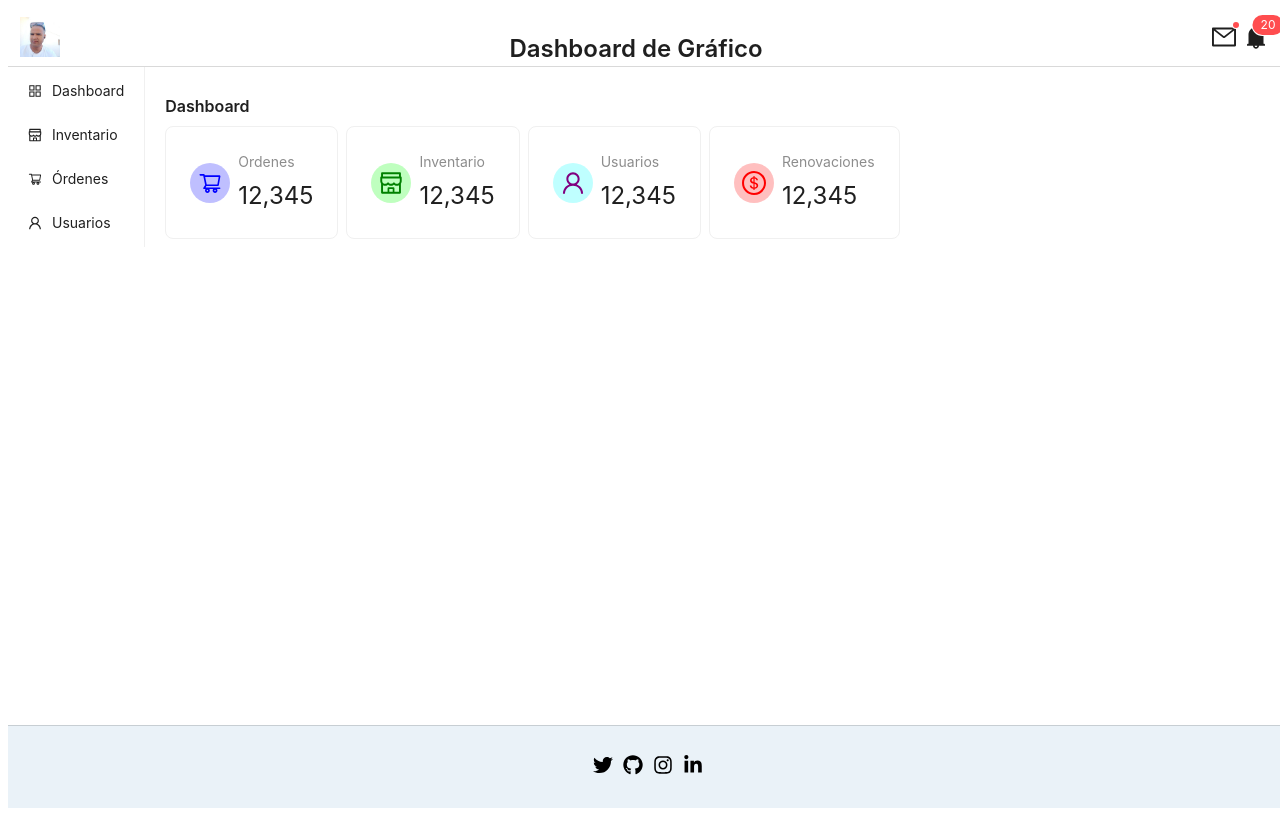
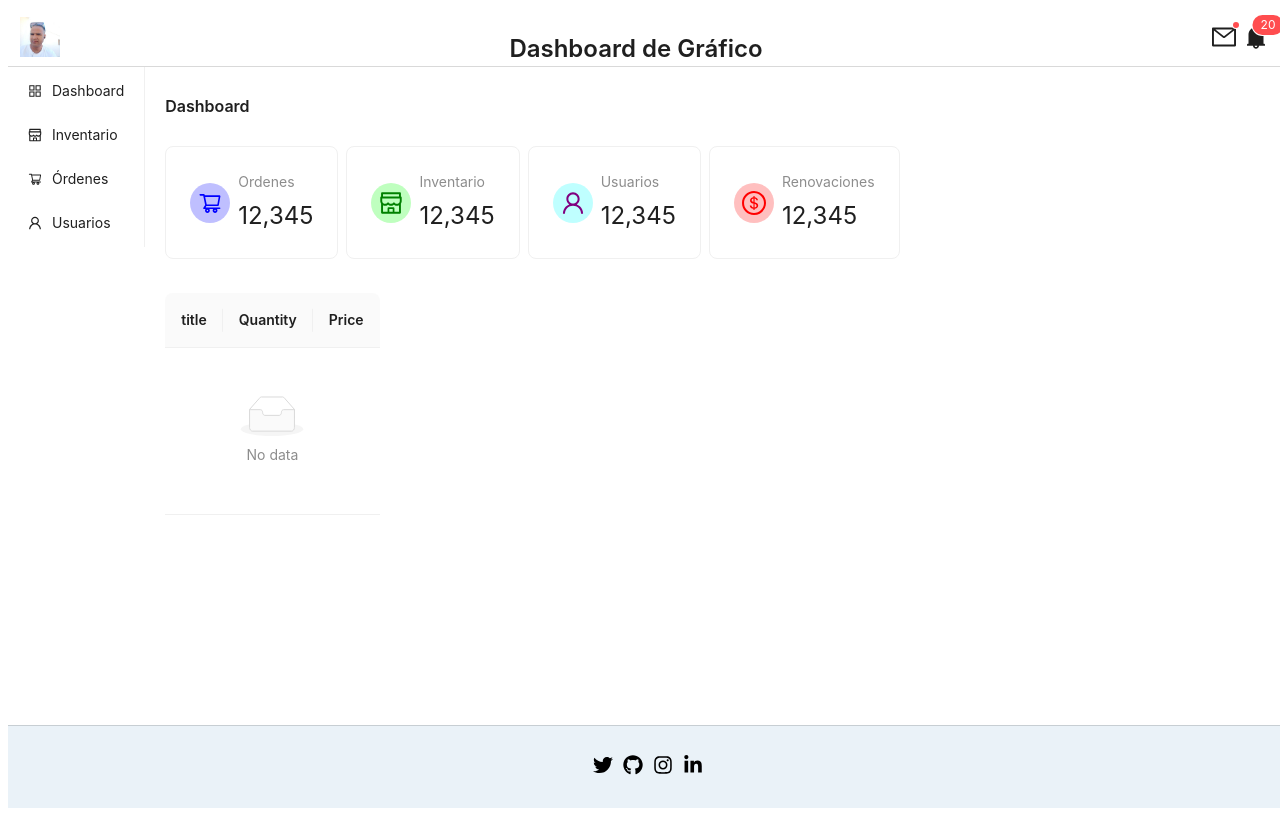
Before and after one commit to monier87/Graficos_React, a React (Vite) app: page / in a window 1280 px wide. Built offline with nearby package versions, Linux system fonts and the light colour scheme.

Commit message:
change dashboar 20-06-23

```diff
--- a/src/Pages/dashboard.jsx
+++ b/src/Pages/dashboard.jsx
@@ -1,10 +1,10 @@
 import React from 'react';
 import { DollarCircleOutlined, ShopOutlined, ShoppingCartOutlined, UserOutlined } from '@ant-design/icons';
-import { Card, Typography, Space, Statistic } from 'antd';
+import { Card, Typography, Space, Statistic, Table } from 'antd';
 
 function Dashboard() {
   return (
-    <div>
+    <Space size={20} direction="vertical">
       <Typography.Title level={5}>Dashboard</Typography.Title>
       <Space direction='horizontal'>
         <DashboardCard
@@ -68,7 +68,10 @@ function Dashboard() {
           value={12345}
         />
       </Space>
-    </div>
+      <Space>
+        <RecentOrders />
+      </Space>
+    </Space>
   );
 }
 
@@ -80,7 +83,30 @@ function DashboardCard({ title, value, icon }) {
         <Statistic title={title} value={value} />
       </Space>
     </Card>
+
   );
 }
+function RecentOrders(){
+  return (
+  <Table
+  columns={[
+    {
+      title:'title',
+      dattaIndex: 'title',
+    },
+    {
+      title:'Quantity',
+      dattaIndex: 'quantity',
+    },
+    {
+      title:'Price',
+      dattaIndex: 'title',
+    },
+  ]}>
+
+  </Table>
+  )
+}
+
 
 export default Dashboard;
```
Also changed, not shown: src/API/API.jsx (added, +8 -0 lines), src/API/api.jsx (deleted, +0 -10 lines), src/components/AppFooter.jsx (+24 -4 lines).
